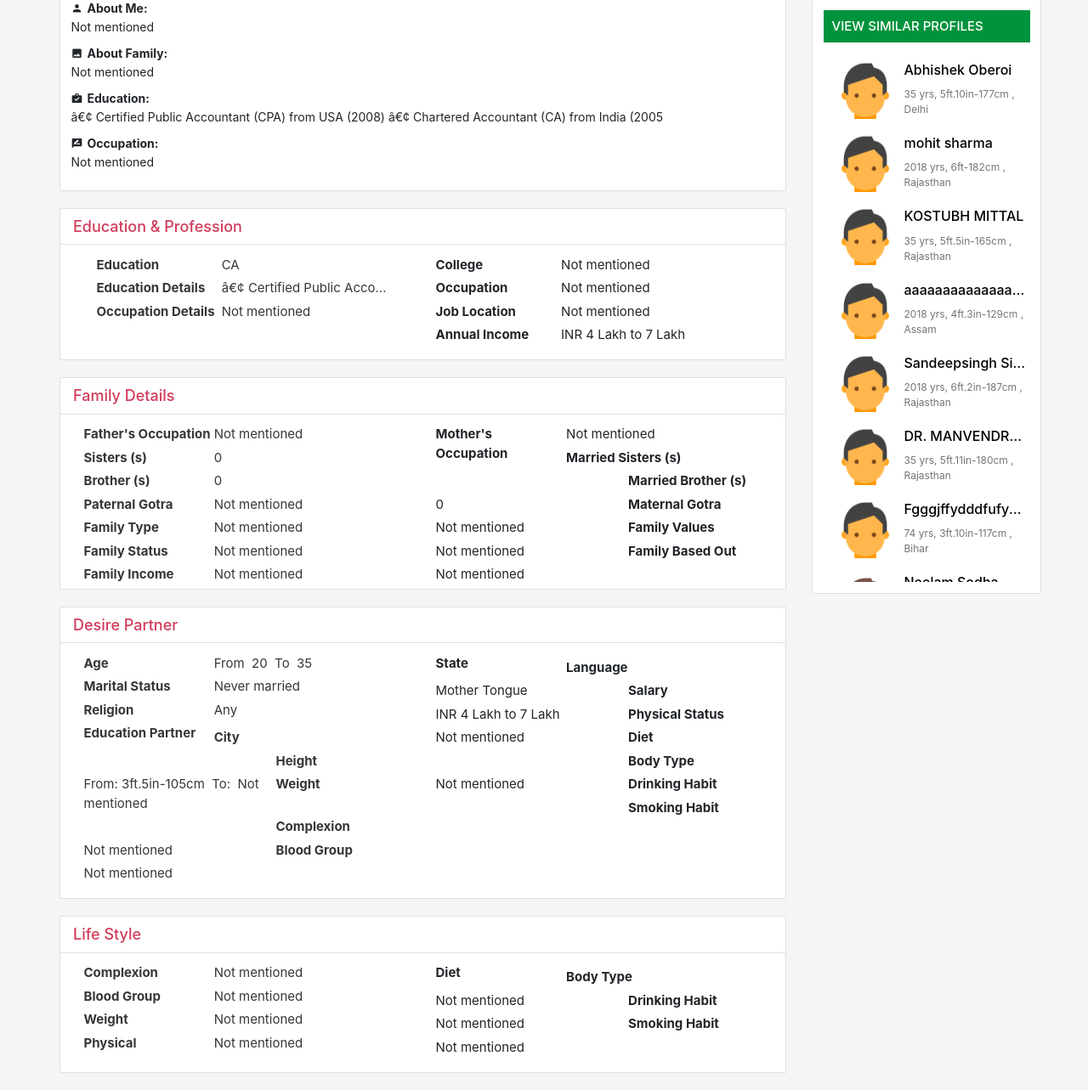
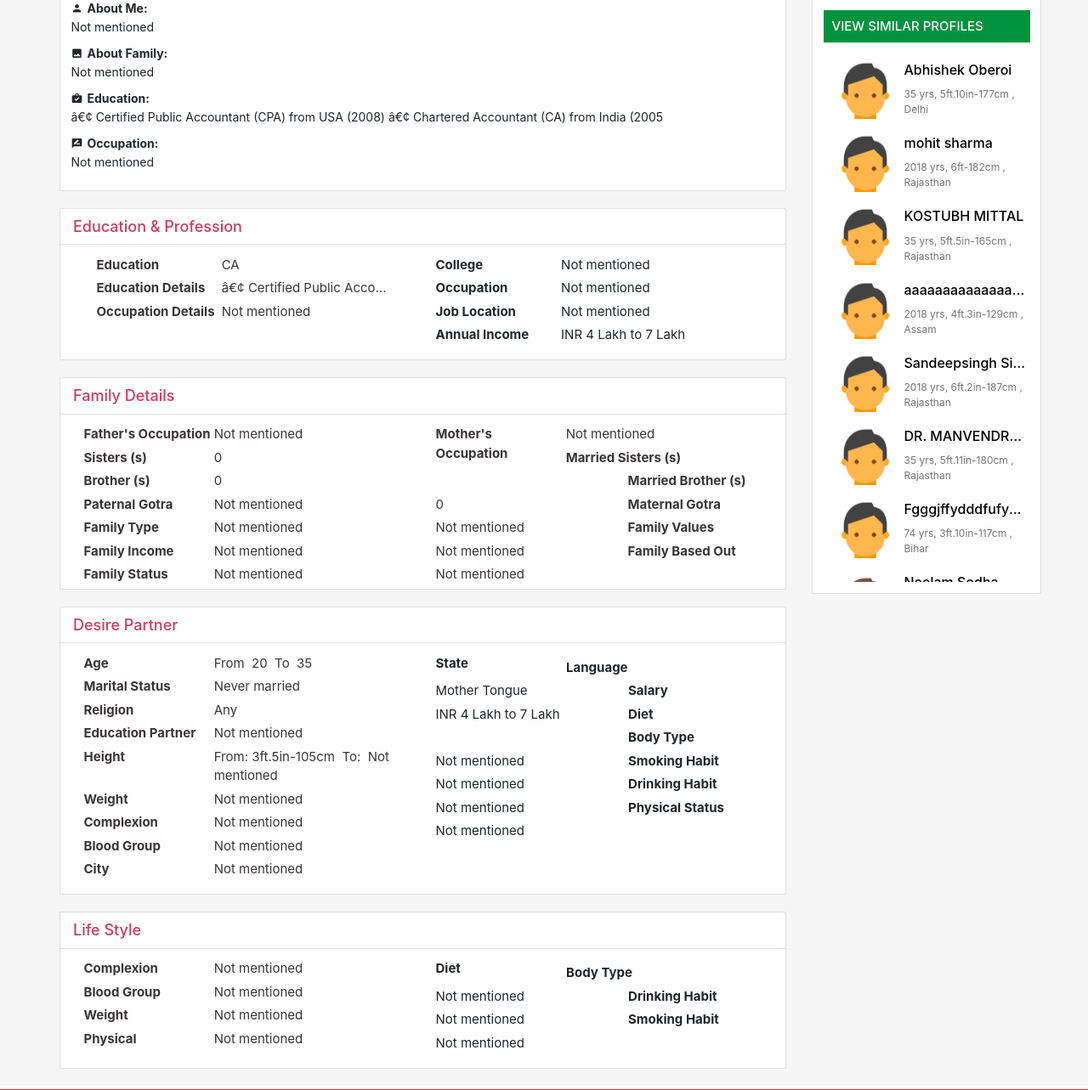
Before and after one commit to BijendraSahu/mm_final, a Laravel app: page /view_profile/11229 in a window 1280 px wide. Shown: the part 451-1734 px from the top of the page at 85% size. Run offline with Laravel 8, Linux system fonts and the light colour scheme; data comes from the database, SQL or seed files in the repository.

Commit message:
Merge branch 'Bijendra' of https://github.com/BijendraSahu/mm_final into itsbijendra
# Conflicts:
#	composer.json
#	composer.lock

```diff
--- a/resources/views/web/view_candidate_new.blade.php
+++ b/resources/views/web/view_candidate_new.blade.php
@@ -505,6 +505,7 @@
         .top_menu {
             top: 54px;
         }
+
         .fade.in {
             opacity: 1;
         }
@@ -798,16 +799,17 @@
                                             <li class="font_bolt">Family Type</li>
                                             <li>{{isset($user->f_type)?$user->f_type:'Not mentioned'}}</li>
 
+
+                                            <li class="font_bolt">Family Income</li>
+                                            <li>{{isset($user->f_income)?$user->f_values:'Not mentioned'}}</li>
                                             <li class="font_bolt">Family Status</li>
                                             <li>{{isset($user->f_status)?$user->f_status:'Not mentioned'}}</li>
 
-                                            <li class="font_bolt">Family Income</li>
-                                            <li>{{isset($user->f_income)?$user->f_values:'Not mentioned'}}</li>
 
                                         </ul>
                                     </div>
                                     <div class="col-sm-6">
-                                        <ul class="cand_info">
+                                        <ul class="cand_info view_details_box">
                                             <li class="font_bolt">Mother's Occupation</li>
                                             <li>{{isset($user->mother_occupation)?$user->mother_occupation:'Not mentioned'}}</li>
                                             <li class="font_bolt">Married Sisters (s)</li>
@@ -857,29 +859,30 @@
                                             </li>
                                             <li class="font_bolt">Education Partner</li>
                                             <li>
-                                                {{$user->education_partner}}
+                                                {{isset($user->education_partner)?$user->education_partner:'Not mentioned'}}
                                             </li>
-                                            <li class="font_bolt">City</li>
-                                            <li>
-                                                {{$user->p_city}}
-                                            </li>
+
                                             <li class="font_bolt">Height</li>
                                             <li>
-                                                From:&nbsp;{{$user->p_heightfrom}}
-                                                &nbsp;To:&nbsp; {{$user->p_heightto}}
+                                                From:&nbsp;{{isset($user->p_heightfrom)?$user->p_heightfrom:'N/A'}}
+                                                &nbsp;To:&nbsp; {{isset($user->p_heightto)?$user->p_heightto:'N/A'}}
                                             </li>
                                             <li class="font_bolt">Weight</li>
                                             <li>
-                                                {{$user->weight}}
+                                                {{isset($user->weight)?$user->weight:'Not mentioned'}}
                                             </li>
 
                                             <li class="font_bolt">Complexion</li>
                                             <li>
-                                                {{$user->complexion}}
+                                                {{isset($user->complexion)?$user->complexion:'Not mentioned'}}
                                             </li>
                                             <li class="font_bolt">Blood Group</li>
                                             <li>
-                                                {{$user->blood_group}}
+                                                {{isset($user->blood_group)?$user->blood_group:'Not mentioned'}}
+                                            </li>
+                                            <li class="font_bolt">City</li>
+                                            <li>
+                                                {{isset($user->p_city)?$user->p_city:'Not mentioned'}}
                                             </li>
                                         </ul>
                                     </div>
@@ -897,10 +900,7 @@
                                             <li>
                                                 {{$user->p_salary}}
                                             </li>
-                                            <li class="font_bolt">Physical Status</li>
-                                            <li>
-                                                {{$user->p_physical}}
-                                            </li>
+
                                             <li class="font_bolt">Diet</li>
                                             <li>
                                                 {{$user->diet}}
@@ -909,17 +909,18 @@
                                             <li>
                                                 {{$user->body_type}}
                                             </li>
-
+                                            <li class="font_bolt">Smoking Habit</li>
+                                            <li>
+                                                {{isset($user->smoking_habit)?$user->smoking_habit:'Not mentioned'}}
+                                            </li>
                                             <li class="font_bolt">Drinking Habit</li>
                                             <li>
-                                                {{$user->drinking_habit}}
+                                                {{isset($user->drinking_habit)?$user->drinking_habit:'Not mentioned'}}
                                             </li>
-
-                                            <li class="font_bolt">Smoking Habit</li>
+                                            <li class="font_bolt">Physical Status</li>
                                             <li>
-                                                {{$user->smoking_habit}}
+                                                {{$user->p_physical}}
                                             </li>
-
 
                                         </ul>
                                     </div>
```
